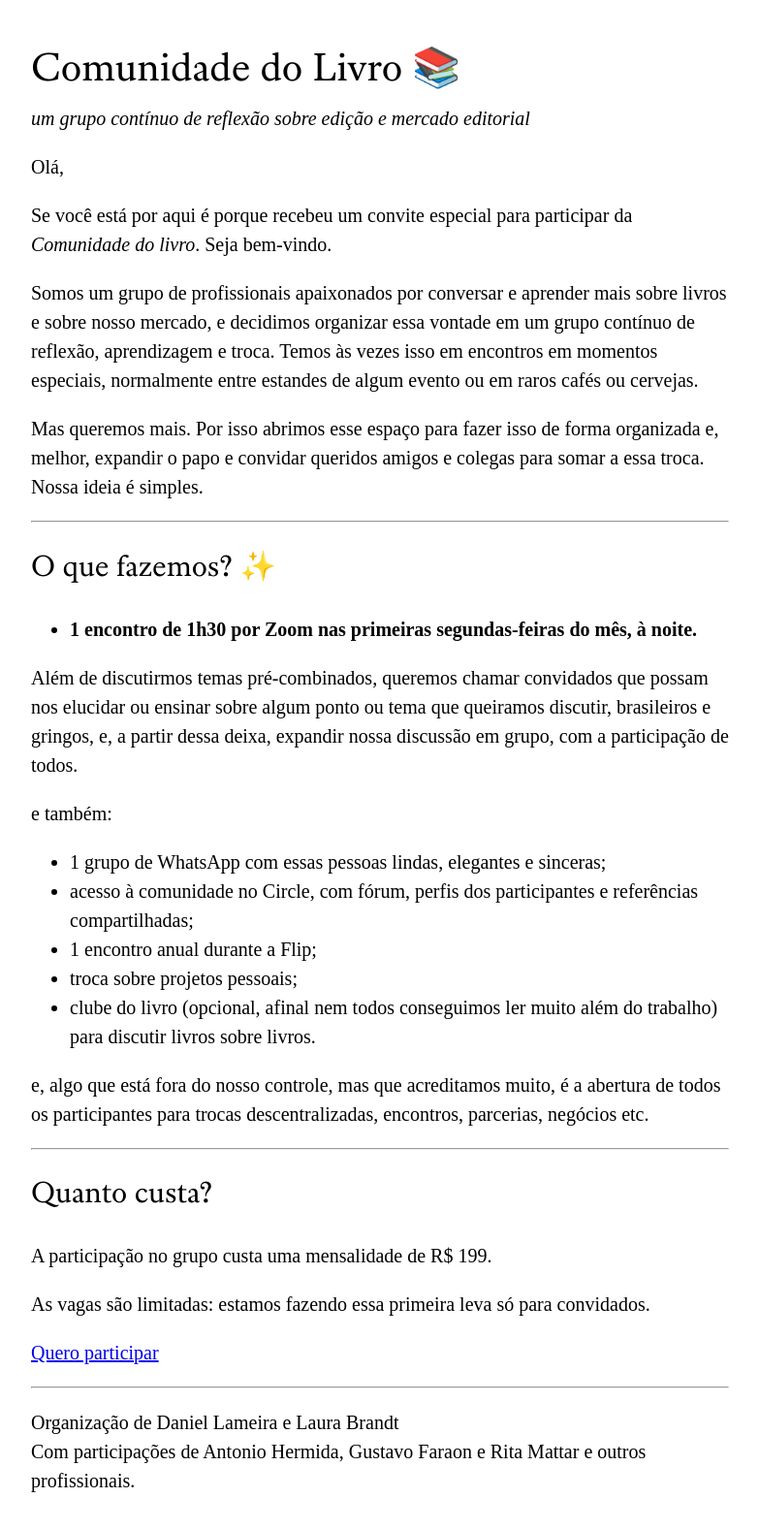
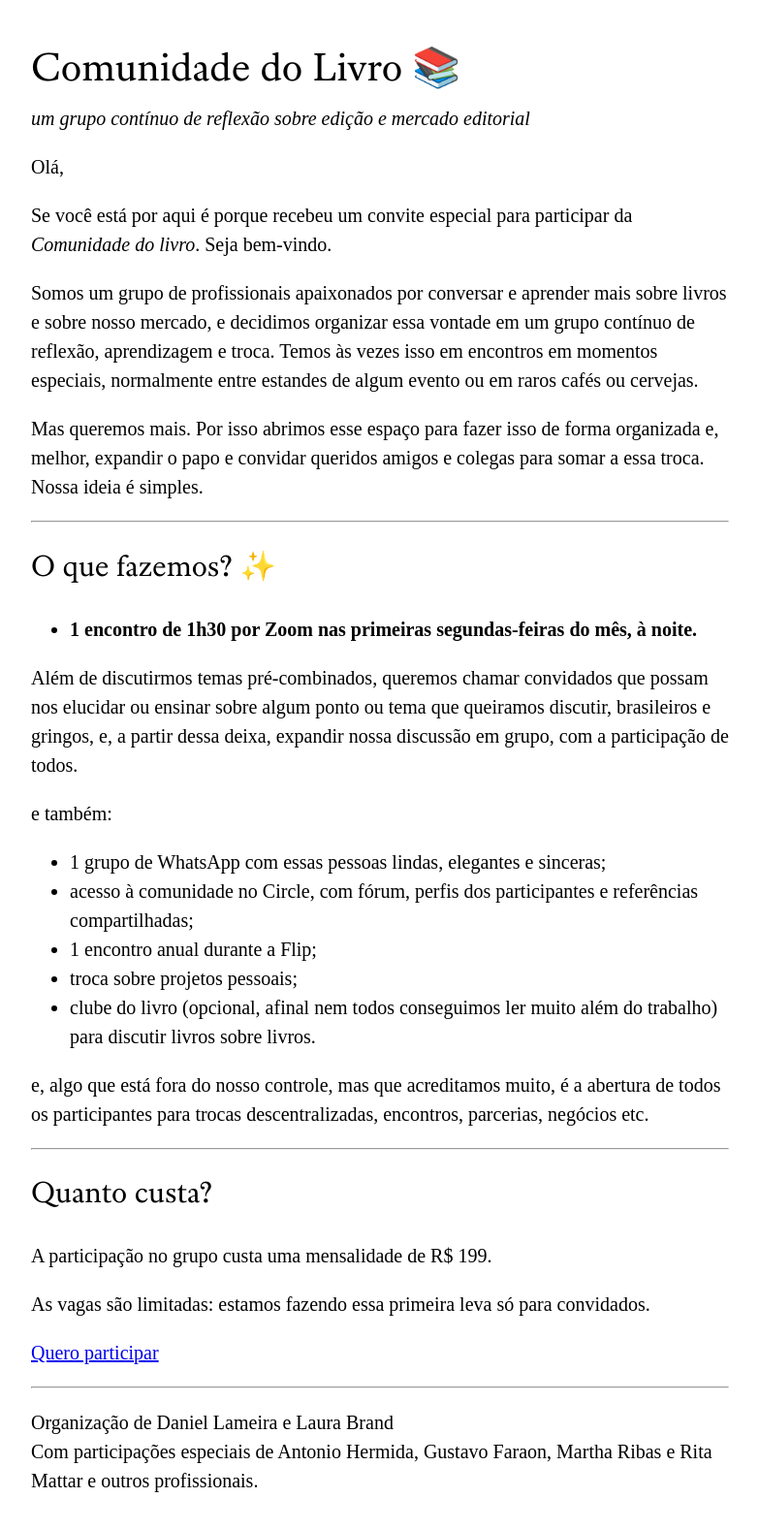
Before and after one commit to ssseiva/comunidadedolivro, a Jekyll site: the page built from index.md, in a window 1280 px wide. Shown: the whole page at 97% size, without its empty margins (248-1031 px from the left). Built offline with Jekyll 4.4.1, drawn with Linux system fonts in a browser that asks for light colours; our own code applies the rules of GitHub Pages for plain Markdown files.

Commit message:
Atualiza o texto do site

```diff
--- a/index.md
+++ b/index.md
@@ -42,5 +42,5 @@ As vagas são limitadas: estamos fazendo essa primeira leva só para convidados.
 
 ---
 
-Organização de Daniel Lameira e Laura Brandt
-Com participações de Antonio Hermida, Gustavo Faraon e Rita Mattar e outros profissionais.
+Organização de Daniel Lameira e Laura Brand
+Com participações especiais de Antonio Hermida, Gustavo Faraon, Martha Ribas e Rita Mattar e outros profissionais.
```
